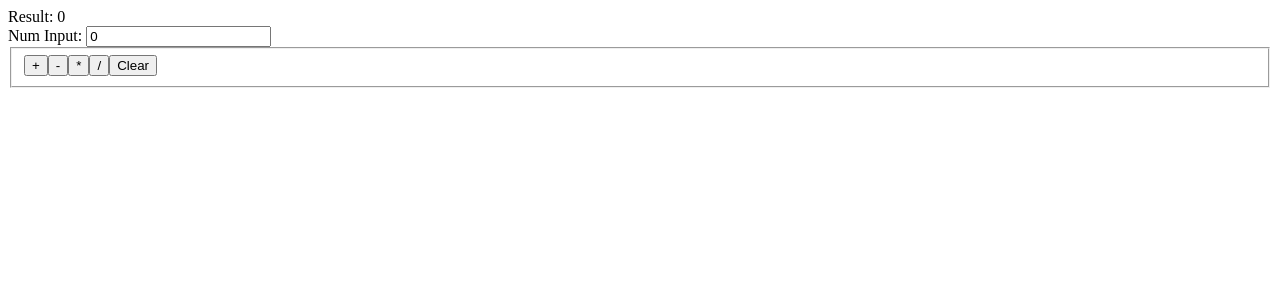
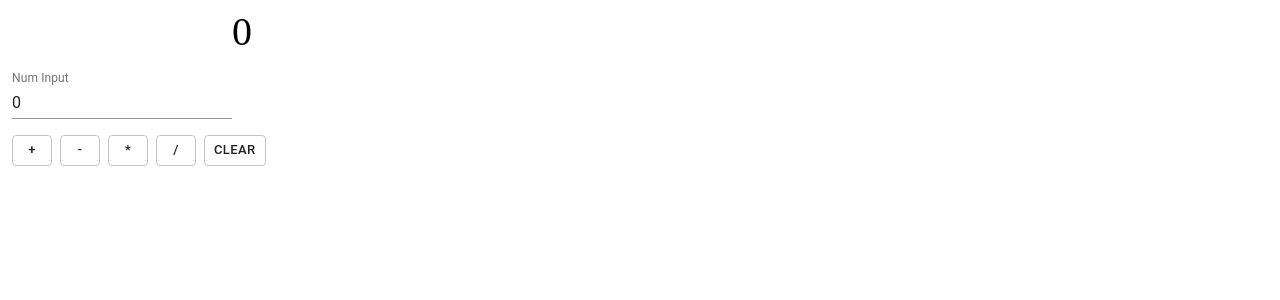
Before and after one commit to ormagomy/fe-bootcamp-09142020, a React (Create React App) app in the folder calc-app/: page / in a window 1280 px wide. Shown: the top 300 px of the page. Built offline with nearby package versions, Linux system fonts and the light colour scheme.

Commit message:
Added some mui flare

```diff
--- a/calc-app/package.json
+++ b/calc-app/package.json
@@ -3,6 +3,8 @@
   "version": "0.1.0",
   "private": true,
   "dependencies": {
+    "@material-ui/core": "^4.11.0",
+    "@material-ui/icons": "^4.9.1",
     "@testing-library/jest-dom": "^4.2.4",
     "@testing-library/react": "^9.3.2",
     "@testing-library/user-event": "^7.1.2",
--- a/calc-app/src/index.tsx
+++ b/calc-app/src/index.tsx
@@ -2,6 +2,8 @@ import React, { useState } from 'react';
 import ReactDOM from 'react-dom';
 import { Action, Reducer, createStore, bindActionCreators } from 'redux';
 import { useSelector, useDispatch, Provider } from 'react-redux';
+import { TextField, Button, makeStyles, IconButton, List, ListItem } from '@material-ui/core';
+import { Delete } from '@material-ui/icons';
 
 const ADD_ACTION = 'ADD';
 const SUBTRACT_ACTION = 'SUBTRACT';
@@ -14,7 +16,13 @@ interface CalcOpAction extends Action {
     payload: { num: number };
 }
 
+interface DeleteHistoryAction extends Action {
+    payload: { index: number };
+}
+
 type CalcOpActionCreator = (num: number) => CalcOpAction;
+type SimpleActionCreator = () => Action;
+type DeleteHistoryActionCreator = (index: number) => DeleteHistoryAction;
 
 const createAddAction: CalcOpActionCreator = num => ({
     type: ADD_ACTION,
@@ -36,17 +44,9 @@ const createDivideAction: CalcOpActionCreator = num => ({
     payload: { num },
 });
 
-type SimpleActionCreator = () => Action;
-
 const createClearAction: SimpleActionCreator = () => ({
     type: CLEAR_ACTION,
 });
-
-interface DeleteHistoryAction extends Action {
-    payload: { index: number };
-}
-
-type DeleteHistoryActionCreator = (index: number) => DeleteHistoryAction;
 
 const createDeleteAction: DeleteHistoryActionCreator = index => ({
     type: DELETE_HISTORY_ACTION,
@@ -76,7 +76,7 @@ function isDeleteHistoryAction(action: Action<string>): action is DeleteHistoryA
     return action.type === DELETE_HISTORY_ACTION;
 }
 
-const calcToolReducer: Reducer<CalcToolState, CalcOpAction | Action> = (state = defaultState, action) => {
+const calcToolReducer: Reducer<CalcToolState, CalcOpAction | DeleteHistoryAction | Action> = (state = defaultState, action) => {
     if (isCalcOpAction(action)) {
         if (action.payload.num < 0 || action.payload.num > 10) {
             return {
@@ -141,6 +141,22 @@ const mapOpActionToString = (actionType: string) => {
     }
 };
 
+const useStyles = makeStyles({
+    resultContainer: {
+        width: 240,
+        fontSize: 40,
+        textAlign: 'right',
+        margin: '0 0 10px 4px',
+    },
+    inputContainer: {
+        margin: '16px 4px',
+    },
+    actionButton: {
+        minWidth: 40,
+        margin: '0 4px',
+    },
+});
+
 type CalcToolProps = {
     result: number;
     history: CalcToolHistory[];
@@ -155,6 +171,7 @@ type CalcToolProps = {
 
 function CalcTool({ result, history, validationError, onAdd, onSubtract, onMultiply, onDivide, onClear, onDeleteHistory }: CalcToolProps) {
     const [numInput, setNumInput] = useState(0);
+    const classes = useStyles();
 
     const clear = () => {
         setNumInput(0);
@@ -163,39 +180,39 @@ function CalcTool({ result, history, validationError, onAdd, onSubtract, onMulti
 
     return (
         <>
-            <div>
-                Result: <span>{result}</span>
-            </div>
-            <div>
-                <label>
-                    Num Input: <input type="number" value={numInput} onChange={e => setNumInput(e.target.valueAsNumber)} />
-                </label>
+            <div className={classes.resultContainer}>{result}</div>
+            <div className={classes.inputContainer}>
+                <TextField type="number" label="Num Input" value={numInput} onChange={e => setNumInput(Number(e.target.value))} />
             </div>
             {validationError && <div>{validationError}</div>}
-            <fieldset>
-                <button type="button" onClick={() => onAdd(numInput)}>
+            <div>
+                <Button className={classes.actionButton} variant="outlined" size="small" type="button" onClick={() => onAdd(numInput)}>
                     +
-                </button>
-                <button type="button" onClick={() => onSubtract(numInput)}>
+                </Button>
+                <Button className={classes.actionButton} variant="outlined" size="small" type="button" onClick={() => onSubtract(numInput)}>
                     -
-                </button>
-                <button type="button" onClick={() => onMultiply(numInput)}>
+                </Button>
+                <Button className={classes.actionButton} variant="outlined" size="small" type="button" onClick={() => onMultiply(numInput)}>
                     *
-                </button>
-                <button type="button" onClick={() => onDivide(numInput)}>
+                </Button>
+                <Button className={classes.actionButton} variant="outlined" size="small" type="button" onClick={() => onDivide(numInput)}>
                     /
-                </button>
-                <button onClick={clear}>Clear</button>
-            </fieldset>
-            <ul>
+                </Button>
+                <Button className={classes.actionButton} variant="outlined" size="small" onClick={clear}>
+                    Clear
+                </Button>
+            </div>
+            <List dense>
                 {history.map((item, index) => (
-                    <li key={index}>
+                    <ListItem key={index} divider={index !== history.length - 1}>
                         {mapOpActionToString(item.operation)} {item.value}
                         &nbsp;&nbsp;&nbsp;
-                        <button onClick={() => onDeleteHistory(index)}>Delete</button>
-                    </li>
+                        <IconButton size="small" onClick={() => onDeleteHistory(index)}>
+                            <Delete />
+                        </IconButton>
+                    </ListItem>
                 ))}
-            </ul>
+            </List>
         </>
     );
 }
```
Also changed, not shown: 1 other file (tests, documents, lock files or other folders).
